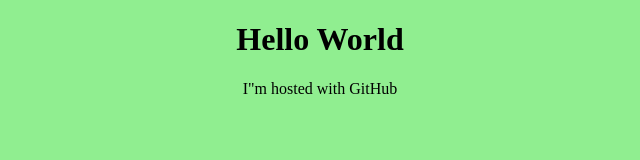
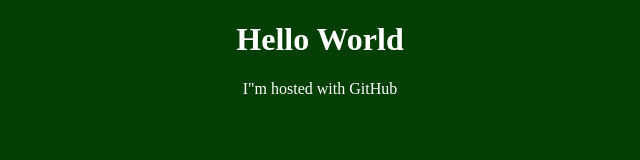
Before and after one commit to Abeastie/Abeastie.github.io, a plain HTML site: page index.html in a window 1280 px wide. Shown: the whole page, without its empty margins (320-960 px from the left). Drawn offline with Linux system fonts and the light colour scheme.

Commit message:
Updated Readme

```diff
--- a/index.html
+++ b/index.html
@@ -7,8 +7,8 @@
 
 	<style>
 	body {
-		background-color:lightgreen;
-		color:#000000;
+		background-color:#063f06;
+		color:#ffffff;
 		text-align:center;
 	}
 	</style>
```
Also changed, not shown: 1 other file.
